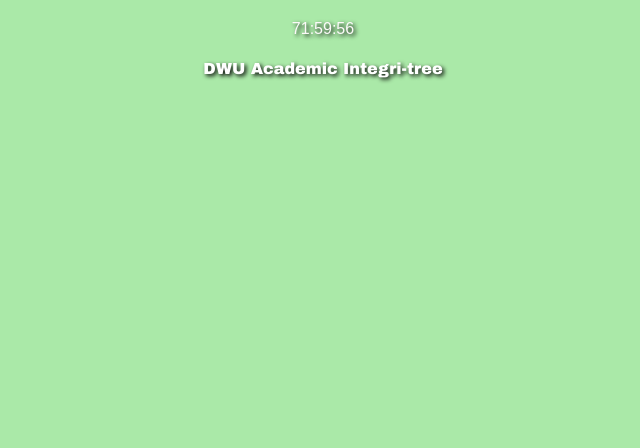
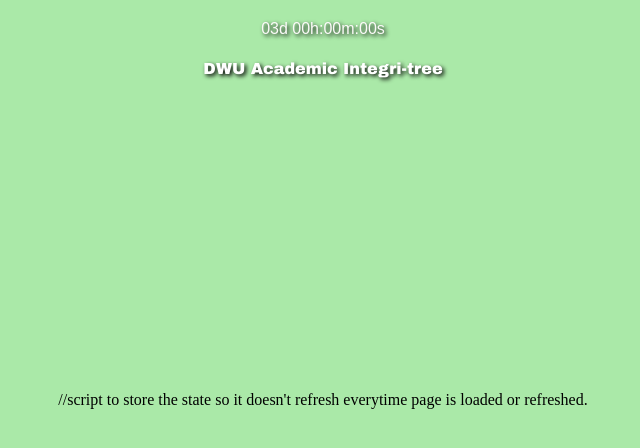
Before and after one commit to pairi88/integri-tree, a plain HTML site: page index.html in a window 1280 px wide. Shown: the whole page, without its empty margins (317-957 px from the left). Drawn offline with Linux system fonts and the light colour scheme.

Commit message:
Update index.html

```diff
--- a/index.html
+++ b/index.html
@@ -14,6 +14,59 @@
     </div>
     <div class="countdown" id="countdown-timer">
     </div>
+
+   //script to store the state so it doesn't refresh everytime page is loaded or refreshed.
+ <script>
+    let countdownTime = 259200;
+const startTimeKey = "treeGrowthStartTime";
+
+function startGrowthTimer() {
+    // Check if start time is already stored
+    let startTime = localStorage.getItem(startTimeKey);
+    if (!startTime) {
+        // Store current time as start time
+        startTime = Date.now();
+        localStorage.setItem(startTimeKey, startTime);
+    }
+
+    // Calculate elapsed time
+    const elapsedTime = Math.floor((Date.now() - startTime) / 1000);
+    const remainingTime = countdownTime - elapsedTime;
+
+    // If time's up, reset and show "Time's up"
+    if (remainingTime <= 0) {
+        document.querySelector('.coconut-tree').style.transform = "scaleY(1)";
+        document.getElementById("countdown-timer").textContent = "Time's up!";
+        localStorage.removeItem(startTimeKey);
+        return;
+    }
+
+    // Update countdown display
+    updateCountdown(remainingTime);
+
+    // Set animation duration based on remaining time
+    document.querySelector('.coconut-tree').style.animationDuration = `${remainingTime}s`;
+}
+
+function updateCountdown(remainingTime) {
+    const countdownElement = document.getElementById("countdown-timer");
+    const days = Math.floor(remainingTime / (24 * 3600));
+    const hours = Math.floor((remainingTime % (24 * 3600)) / 3600);
+    const minutes = Math.floor((remainingTime % 3600) / 60);
+    const seconds = remainingTime % 60;
+
+    const formattedTime =
+        String(days).padStart(2, '0') + "d " +
+        String(hours).padStart(2, '0') + "h:" +
+        String(minutes).padStart(2, '0') + "m:" +
+        String(seconds).padStart(2, '0') + "s";
+
+    countdownElement.textContent = formattedTime;
+}
+
+// Initialize the growth timer
+startGrowthTimer();
+ </script>
 
 
 
```
